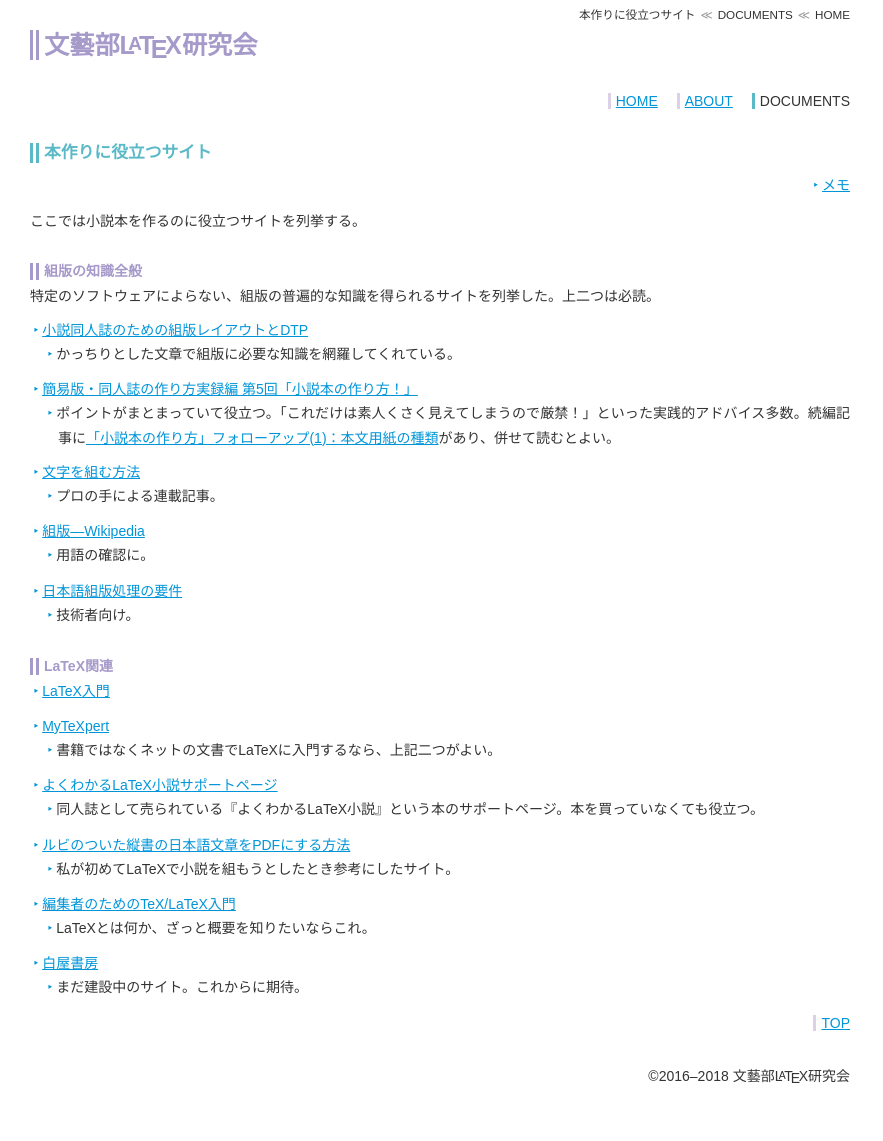
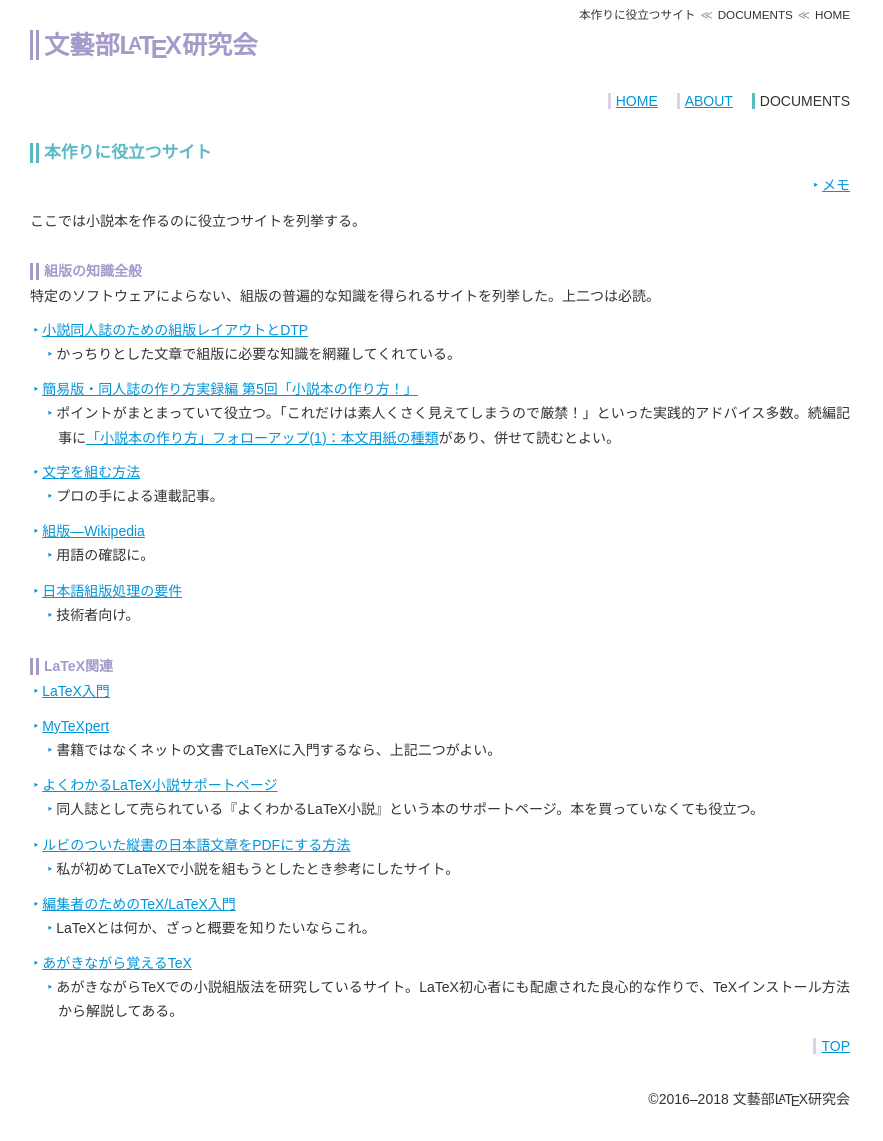
Before and after one commit to qdaibungei/latex, a Jekyll site: the page built from docs/_posts/2017-02-25-bookmake.md, in a window 1280 px wide. Shown: the whole page, without its empty margins (0-883 px from the left). Built offline with Jekyll 4.4.1, drawn with Linux system fonts in a browser that asks for light colours; before the commit the page ends 1118 px from its top, so only the background shows below that.

Commit message:
Update 2017-02-25-bookmake.md

```diff
--- a/docs/_posts/2017-02-25-bookmake.md
+++ b/docs/_posts/2017-02-25-bookmake.md
@@ -30,5 +30,5 @@ tags: メモ
 	- 私が初めてLaTeXで小説を組もうとしたとき参考にしたサイト。
 * [編集者のためのTeX/LaTeX入門](http://www.kksanshusha.jp/booklab/guide/tex/tex-introduction)
 	- LaTeXとは何か、ざっと概要を知りたいならこれ。
-* [白屋書房](https://hakuoku.tumblr.com)
-	- まだ建設中のサイト。これからに期待。
+* [あがきながら覚えるTeX](https://hakuoku.github.io/agakuTeX/)
+	- あがきながらTeXでの小説組版法を研究しているサイト。LaTeX初心者にも配慮された良心的な作りで、TeXインストール方法から解説してある。
```
